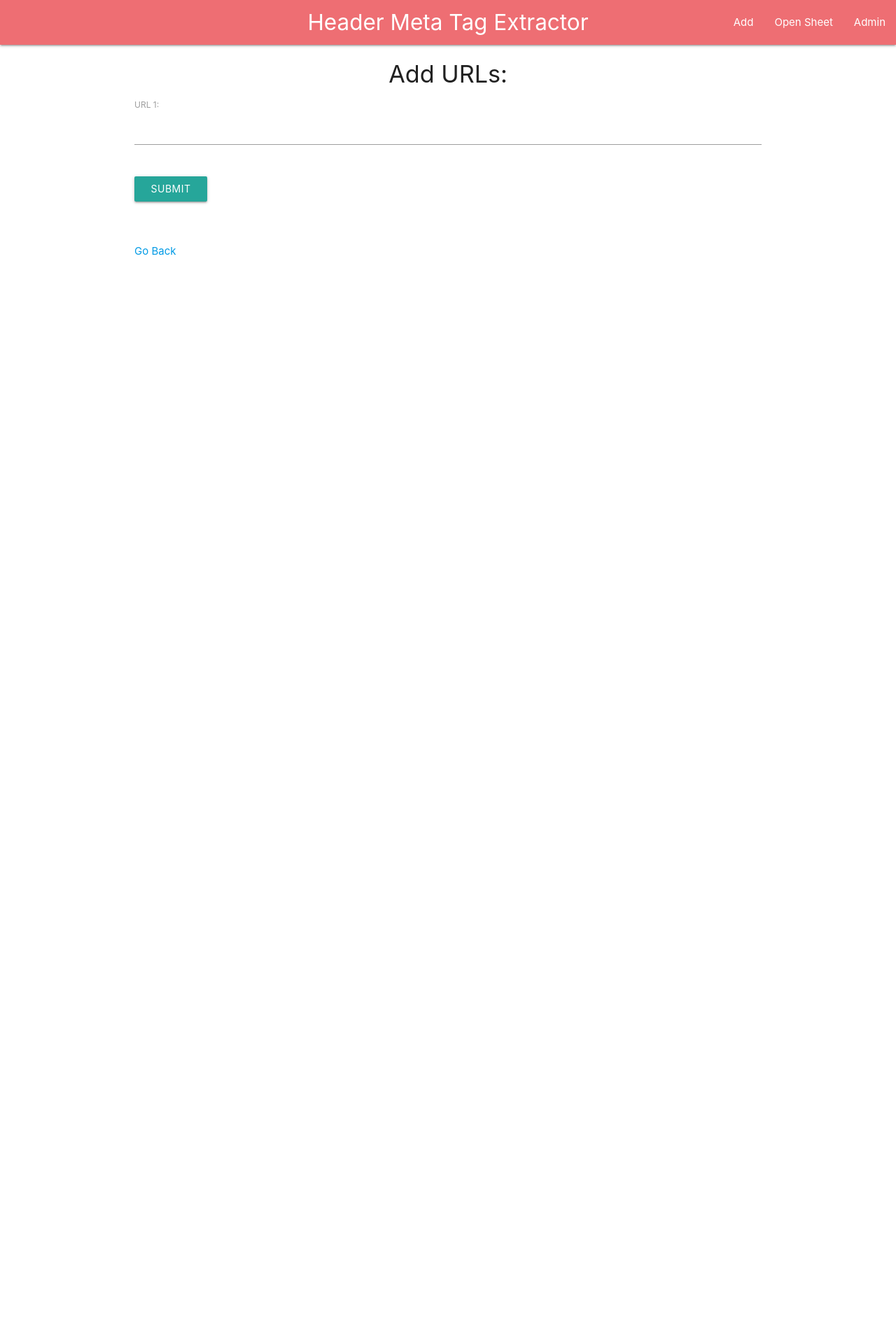
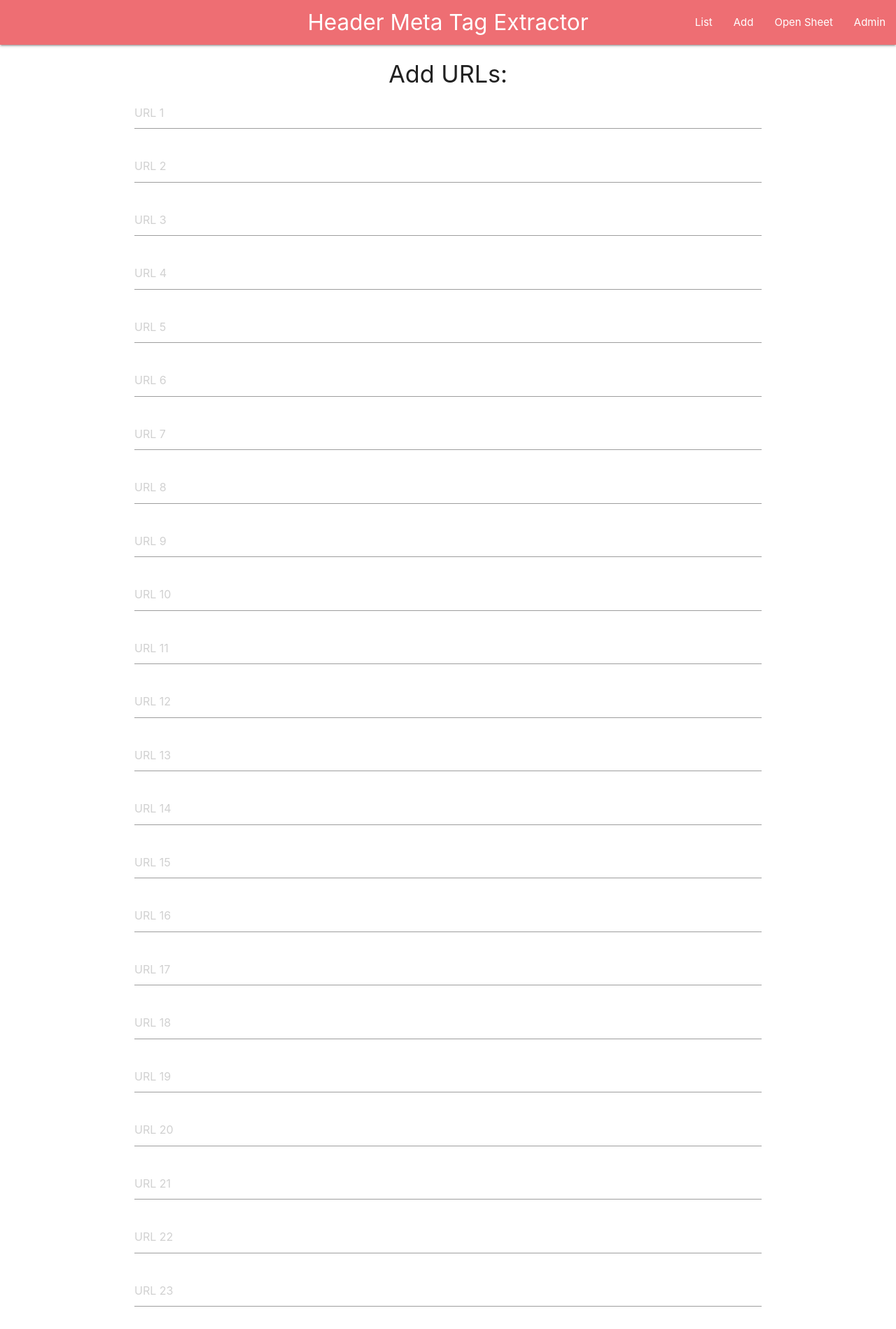
Before and after one commit to azrishnr/DjangoExtractor, a Django app: page /add/ in a window 1280 px wide. Shown: the top 1899 px of the page at 70% size. Before the commit the page ends 800 px from the top, so only its background shows below. Run offline with Django 3.2, Linux system fonts and the light colour scheme; some libraries are stand-ins or nearby versions.

Commit message:
Added more fields to add view

```diff
--- a/htags/templates/htags/add.html
+++ b/htags/templates/htags/add.html
@@ -7,10 +7,10 @@
 
 <form action="{% url 'htags:add' %}" method="post">
     {% csrf_token %}
-    <label for="">URL 1:</label>
-    <input type="text" name="hdrurl" id="hdrurl" value="" /><br/>
-    <p>
+    {% for item in items %}
+    <input type="text" name="hdrurl{{ forloop.counter }}" id="hdrurl{{ forloop.counter }}" placeholder="URL {{ forloop.counter }}" value="" /><br/>
     <br>
+    {% endfor %}
     <button class="btn waves-effect waves-light" type="submit" name="action">Submit
         <i class="material-icons right"></i>
     </button>
@@ -18,4 +18,5 @@
 <br>
 <br>
 <a href="{% url 'htags:index' %}">Go Back</a>
+
 {% endblock %}
--- a/htags/templates/htags/layout.html
+++ b/htags/templates/htags/layout.html
@@ -14,6 +14,7 @@
             <div class="nav-wrapper">
                 <a href="#" class="brand-logo center">Header Meta Tag Extractor</a>
                 <ul id="nav-mobile" class="right hide-on-med-and-down">
+                    <li><a class="" href="{% url 'htags:index' %}">List</a></li>
                     <li><a class="" href="{% url 'htags:add' %}">Add</a></li>
                     <li><a target="_blank" href="https://docs.google.com/spreadsheets/d/1VJzHOjDrSrLE3lKb7DD9cbabqFnlWzf_iCYsbvCg1QA/edit#gid=0">Open Sheet</a></li>
                     <li><a class="" href="/admin">Admin</a></li>
--- a/htags/views.py
+++ b/htags/views.py
@@ -33,18 +33,25 @@ def index(requests):
 
 def add(request):
     if(request.method == 'POST'):
-        url_text = request.POST['hdrurl']
-        try:
-            URLValidator()(url_text)
-        except ValidationError:
-            return render(request, 'htags/add.html', {
-                'error_message': "Enter a valid URL",
-            })
-        url = URL(url_text=url_text)
-        url.save()
+        url_text = []
+        for i in range(55):
+            poststr = 'hdrurl'+str(i+1)
+            url_text.append(request.POST[poststr])
+            try:
+                URLValidator()(url_text[i])
+            except ValidationError:
+                return render(request, 'htags/add.html', {
+                    'error_message': "Enter a valid URL for all fields",
+                })
+            url = URL(url_text=url_text[i])
+            url.save()
         return redirect('/htags')
     else:
-        return render(request, 'htags/add.html')
+        items = list(range(55))
+        context = {
+            'items': items
+        }
+        return render(request, 'htags/add.html', context)
 
 
 def extract(urllist):
```
Also changed, not shown: db.sqlite3.
